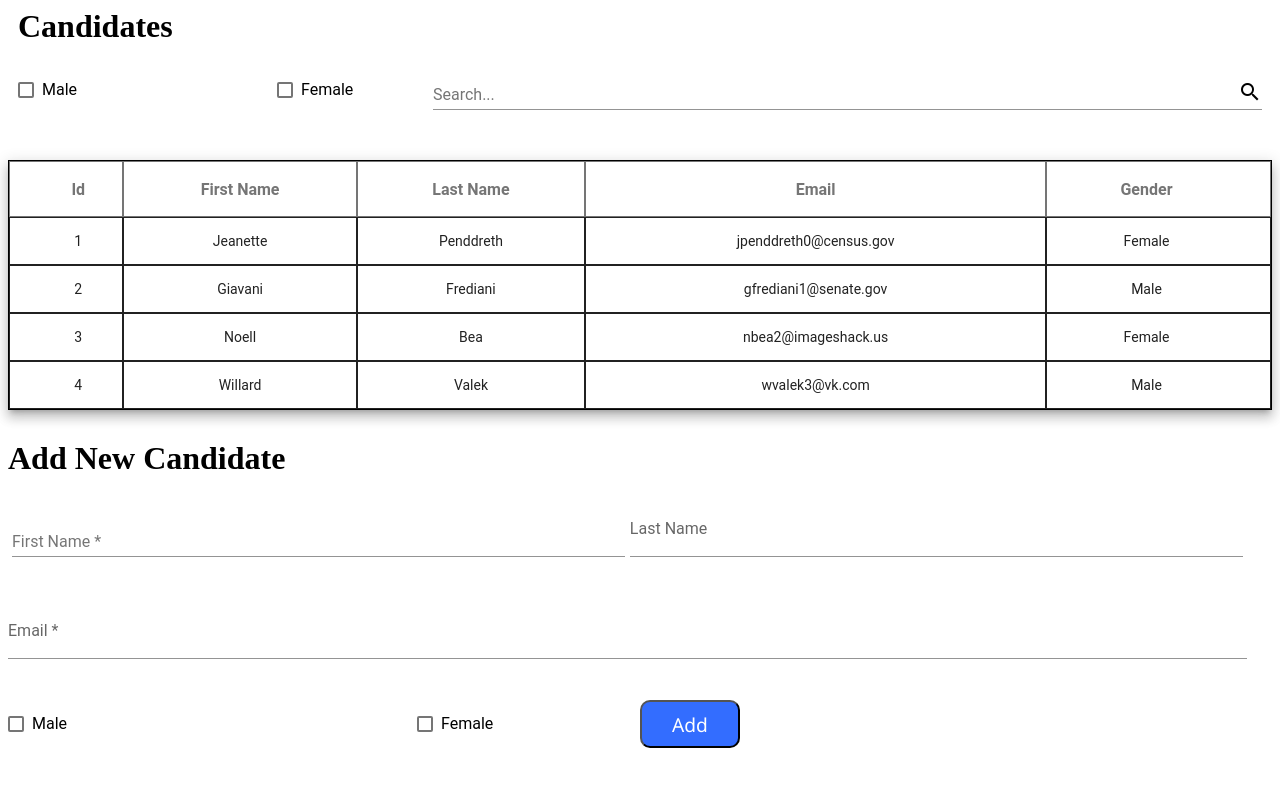
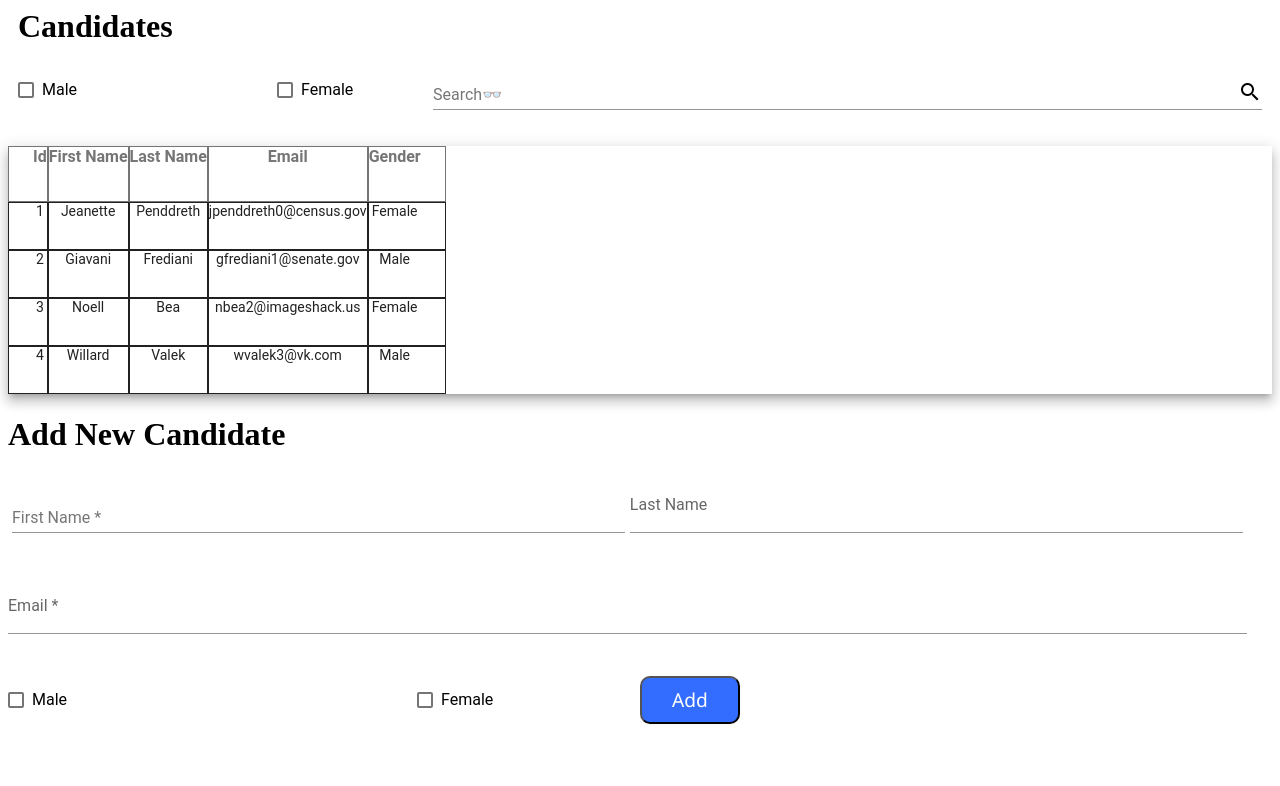
Before and after one commit to Akshay-IndieDev/angular-ivy-jpqtru, an Angular app: page / in a window 1280 px wide. Shown: the top 786 px of the page. Built offline with nearby package versions, Linux system fonts and the light colour scheme.

Commit message:
4 files modified, 1 deleted

```diff
--- a/src/app/app.component.css
+++ b/src/app/app.component.css
@@ -95,6 +95,7 @@ td {
   text-align: center;
   margin-top: 30px;
   margin-bottom: 30px;
+  align-items: center;
 }
 
 #userTable thead,
@@ -102,4 +103,7 @@ td {
   text-align: center;
   font-weight: 600;
   font-size: 16px;
+  margin-top: 30px;
+  margin-bottom: 30px;
+  align-items: center;
 }
--- a/src/app/app.component.html
+++ b/src/app/app.component.html
@@ -28,10 +28,8 @@
     <mat-form-field class="px-16" style="width: 100%">
       <input
         matInput
-        #filter
-        placeholder="Search..."
-        autocomplete="off"
-        style="width: 100%"
+        (keyup)="applyFilter($any($event.target).value)"
+        placeholder="Search👓"
       />
       <mat-icon matSuffix>search</mat-icon>
     </mat-form-field>
@@ -40,10 +38,12 @@
 
 <!-- Table for JSON data -->
 <div>
-  <table id="userTable"
-    style="width:100%"
+  <mat-table
+    #table
+    style="float:center"
+    id="userTable"
     mat-table
-    [dataSource]="dataSource | search: 'name':filter.value"
+    [dataSource]="dataSource"
     class="mat-elevation-z8"
   >
     <!--- Note that these columns can be defined in any order.
@@ -80,7 +80,7 @@
 
     <tr mat-header-row *matHeaderRowDef="displayedColumns"></tr>
     <tr mat-row *matRowDef="let row; columns: displayedColumns"></tr>
-  </table>
+  </mat-table>
 </div>
 
 <div>
--- a/src/app/app.component.ts
+++ b/src/app/app.component.ts
@@ -1,5 +1,6 @@
-import { Component, VERSION, ViewChild, ElementRef } from '@angular/core';
-import { MatTable } from '@angular/material/table';
+import { Component, VERSION } from '@angular/core';
+import { MatTableDataSource } from '@angular/material/table';
+import { Pipe, PipeTransform } from '@angular/core';
 import {
   FormGroup,
   FormBuilder,
@@ -16,6 +17,72 @@ interface USERS {
   last_name: String;
   email: String;
   gender: String;
+}
+
+export interface USERSTITLE {
+  id: Number;
+  first_name: String;
+  gender: String;
+}
+
+@Component({
+  selector: 'my-app',
+  templateUrl: './app.component.html',
+  styleUrls: ['./app.component.css'],
+})
+export class AppComponent {
+  name = 'Angular ' + VERSION.major;
+  value = '';
+
+  handleInput(event: Event) {
+    this.value = (event.target as HTMLInputElement).value;
+  }
+
+  emailFormControl = new FormControl('', [
+    Validators.required,
+    Validators.email,
+  ]);
+
+  displayedColumns: string[] = [
+    'id',
+    'first_name',
+    'last_name',
+    'email',
+    'gender',
+  ];
+  dataSource = new MatTableDataSource<USERS>(Users);
+
+  userAddressValidations: FormGroup;
+  constructor(private formBuilder: FormBuilder) {}
+  ngOnInit() {
+    this.userAddressValidations = this.formBuilder.group({
+      firstName: [
+        '',
+        [
+          Validators.required,
+          Validators.minLength(4),
+          Validators.maxLength(20),
+          Validators.pattern('[a-zA-Z]+'),
+        ],
+      ],
+    });
+
+    this.dataSource.filterPredicate = function (data, filter: string): boolean {
+      var dataa = Users_Title.filter((element) => element.id == data.id);
+      return (
+        data.id.toString().toLowerCase().includes(filter) ||
+        data.gender.toString().toLowerCase().includes(filter) ||
+        data.id.toString().toLowerCase() === filter ||
+        dataa[0].first_name
+          .toString()
+          .toLowerCase()
+          .includes(filter.toLowerCase())
+      );
+    };
+  }
+  applyFilter(filterValue: string) {
+    this.dataSource.filter = filterValue.trim().toLowerCase();
+  }
 }
 
 const Users: USERS[] = [
@@ -48,44 +115,36 @@ const Users: USERS[] = [
     gender: 'Male',
   },
 ];
-@Component({
-  selector: 'my-app',
-  templateUrl: './app.component.html',
-  styleUrls: ['./app.component.css'],
+
+const Users_Title: USERSTITLE[] = [
+  {
+    id: 1,
+    first_name: 'Jeanette',
+    gender: 'Female',
+  },
+  {
+    id: 2,
+    first_name: 'Giavani',
+    gender: 'Male',
+  },
+  {
+    id: 3,
+    first_name: 'Noell',
+    gender: 'Female',
+  },
+  {
+    id: 4,
+    first_name: 'Willard',
+    gender: 'Male',
+  },
+];
+
+@Pipe({
+  name: 'FilterData',
 })
-export class AppComponent {
-  @ViewChild('table', { static: false }) table: MatTable<any>;
-  @ViewChild('filter', { static: false }) filter: ElementRef;
-
-  name = 'Angular ' + VERSION.major;
-  value = '';
-
-  displayedColumns: string[] = [
-    'id',
-    'first_name',
-    'last_name',
-    'email',
-    'gender',
-  ];
-  dataSource = Users;
-
-  userAddressValidations: FormGroup;
-  constructor(private formBuilder: FormBuilder) {}
-  ngOnInit() {
-    this.userAddressValidations = this.formBuilder.group({
-      firstName: [
-        '',
-        [
-          Validators.required,
-          Validators.minLength(4),
-          Validators.maxLength(20),
-          Validators.pattern('[a-zA-Z]+'),
-        ],
-      ],
-    });
+export class OrdinalPipe implements PipeTransform {
+  transform(value: Number): String {
+    var data = Users_Title.filter((element) => element.id === value);
+    return data[0].first_name;
   }
-  emailFormControl = new FormControl('', [
-    Validators.required,
-    Validators.email,
-  ]);
 }
--- a/src/app/app.module.ts
+++ b/src/app/app.module.ts
@@ -10,7 +10,6 @@ import { MatInputModule } from '@angular/material/input';
 import { MatIconModule } from '@angular/material/icon';
 import { BrowserAnimationsModule } from '@angular/platform-browser/animations';
 import { MatTableModule } from '@angular/material/table';
-import { SearchPipe } from '../app/search.pipe';
 
 @NgModule({
   imports: [
@@ -24,7 +23,7 @@ import { SearchPipe } from '../app/search.pipe';
     BrowserAnimationsModule,
     MatTableModule,
   ],
-  declarations: [AppComponent, HelloComponent, SearchPipe],
+  declarations: [AppComponent, HelloComponent],
   bootstrap: [AppComponent],
   providers: [],
 })
--- a/src/app/search.pipe.ts
+++ /dev/null
@@ -1,20 +0,0 @@
-import { Pipe, PipeTransform } from '@angular/core';
-
-@Pipe({
-  name: 'search',
-})
-export class SearchPipe implements PipeTransform {
-  transform(value: any, keys: string, term: string) {
-    if (!term) {
-      return value;
-    }
-    return (value || []).filter((item) =>
-      keys
-        .split(',')
-        .some(
-          (key) =>
-            item.hasOwnProperty(key) && new RegExp(term, 'gi').test(item[key])
-        )
-    );
-  }
-}
```
